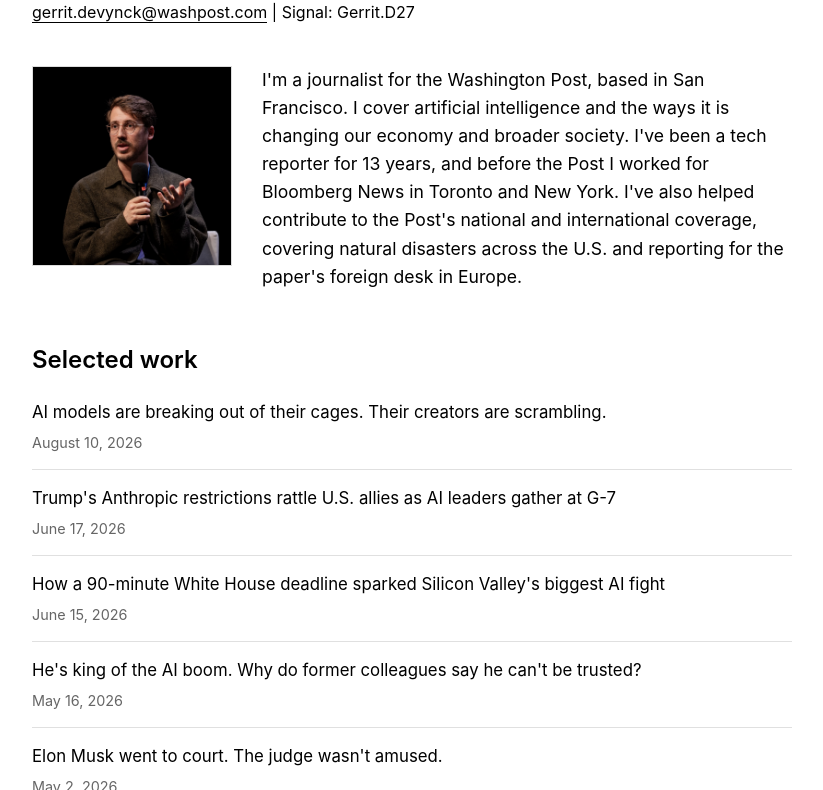
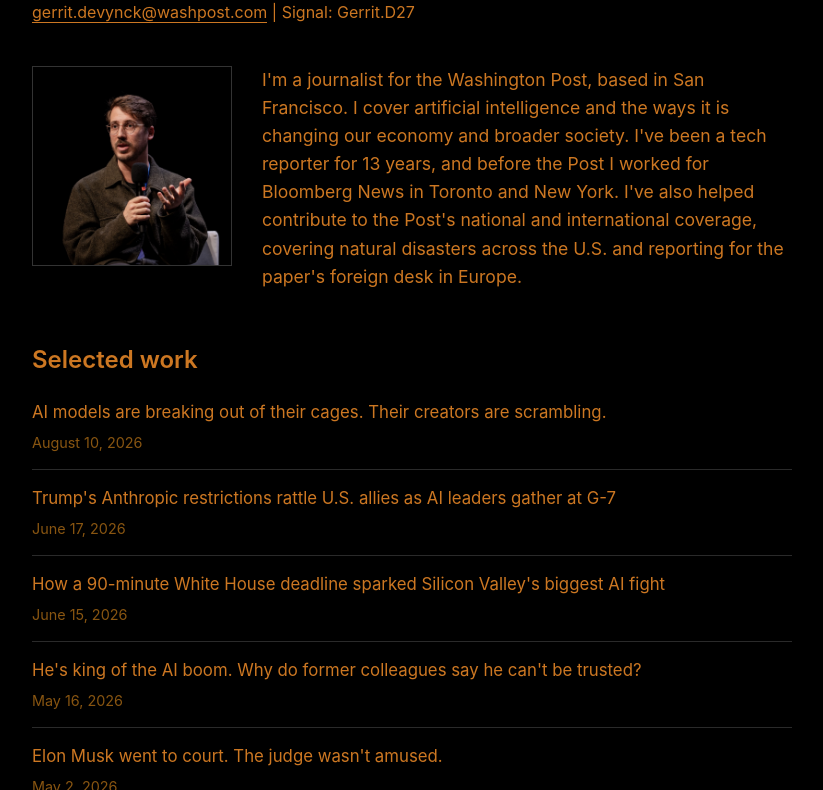
Before and after one commit to GDeeV/GDeeV, a plain HTML site: page index.html in a window 1280 px wide. Shown: the part 101-891 px from the top of the page, without its empty margins (228-1051 px from the left). Drawn offline with Linux system fonts and the light colour scheme.

Commit message:
Change color scheme to black background with ochre text
Co-Authored-By: Claude Sonnet 4.6 <noreply@anthropic.com>
Claude-Session: https://claude.ai/code/session_01NDfWo6mz9pdsthRvFwiJvw

```diff
--- a/index.html
+++ b/index.html
@@ -12,8 +12,8 @@
         }
 
         body {
-            background-color: white;
-            color: black;
+            background-color: #000000;
+            color: #CC7722;
             font-family: -apple-system, BlinkMacSystemFont, 'Segoe UI', Arial, sans-serif;
             line-height: 1.6;
             padding: 40px 20px;
@@ -37,9 +37,9 @@
         }
 
         .contact-info a {
-            color: black;
+            color: #CC7722;
             text-decoration: none;
-            border-bottom: 1px solid black;
+            border-bottom: 1px solid #CC7722;
         }
 
         .contact-info a:hover {
@@ -57,13 +57,13 @@
             flex-shrink: 0;
             width: 200px;
             height: 200px;
-            background-color: #f0f0f0;
-            border: 1px solid #ddd;
+            background-color: #111111;
+            border: 1px solid #333333;
             display: flex;
             align-items: center;
             justify-content: center;
             font-size: 14px;
-            color: #666;
+            color: #885511;
         }
 
         .profile-photo img {
@@ -94,7 +94,7 @@
         .article-list li {
             margin-bottom: 15px;
             padding-bottom: 15px;
-            border-bottom: 1px solid #e0e0e0;
+            border-bottom: 1px solid #2A2A2A;
         }
 
         .article-list li:last-child {
@@ -102,7 +102,7 @@
         }
 
         .article-list a {
-            color: black;
+            color: #CC7722;
             text-decoration: none;
             font-size: 1.05em;
         }
@@ -113,7 +113,7 @@
 
         .article-date {
             font-size: 0.9em;
-            color: #666;
+            color: #885511;
             margin-top: 5px;
         }
 
@@ -124,7 +124,7 @@
         .media-list li {
             margin-bottom: 15px;
             padding-bottom: 15px;
-            border-bottom: 1px solid #e0e0e0;
+            border-bottom: 1px solid #2A2A2A;
         }
 
         .media-list li:last-child {
@@ -132,7 +132,7 @@
         }
 
         .media-list a {
-            color: black;
+            color: #CC7722;
             text-decoration: none;
         }
 
```
